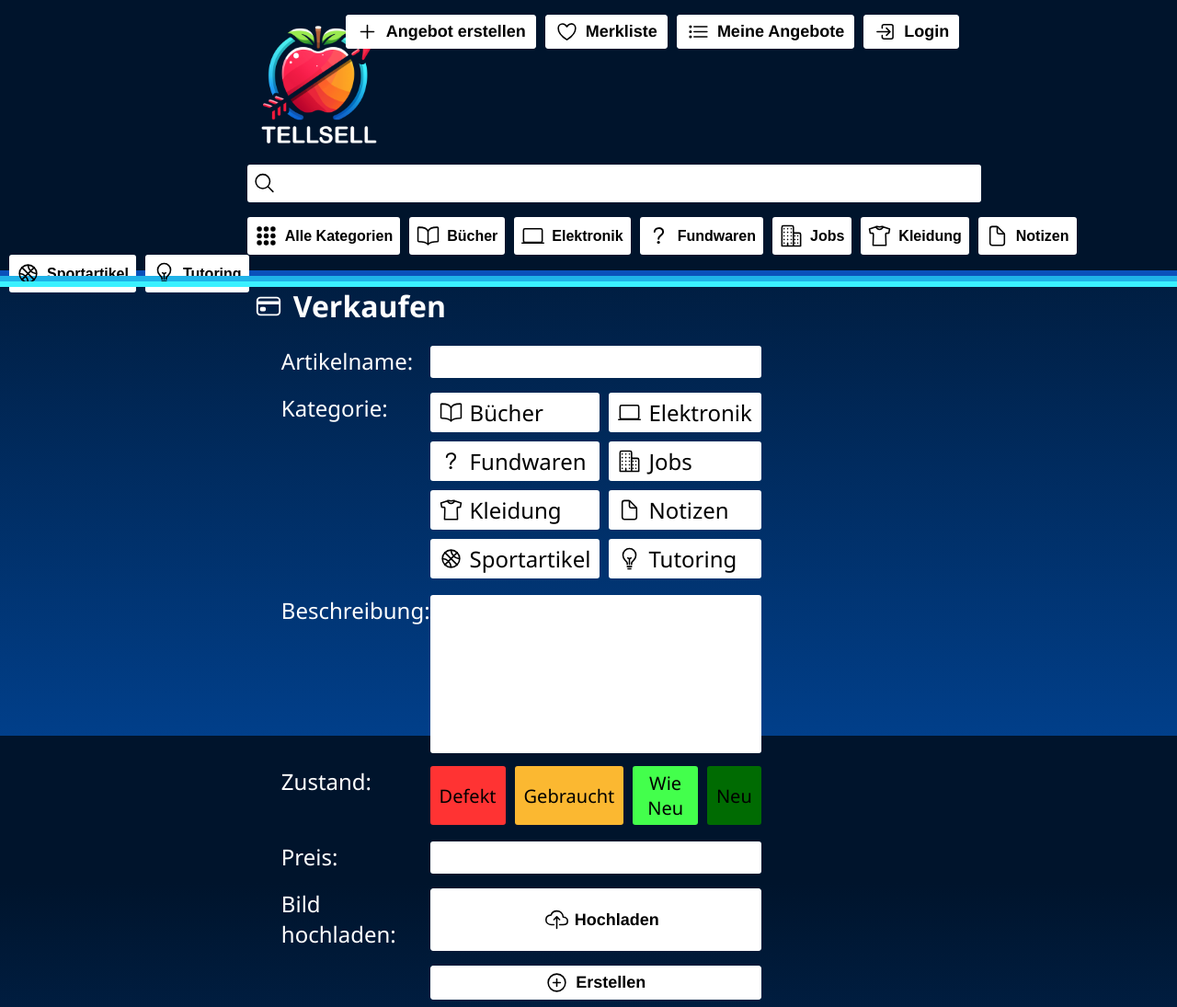
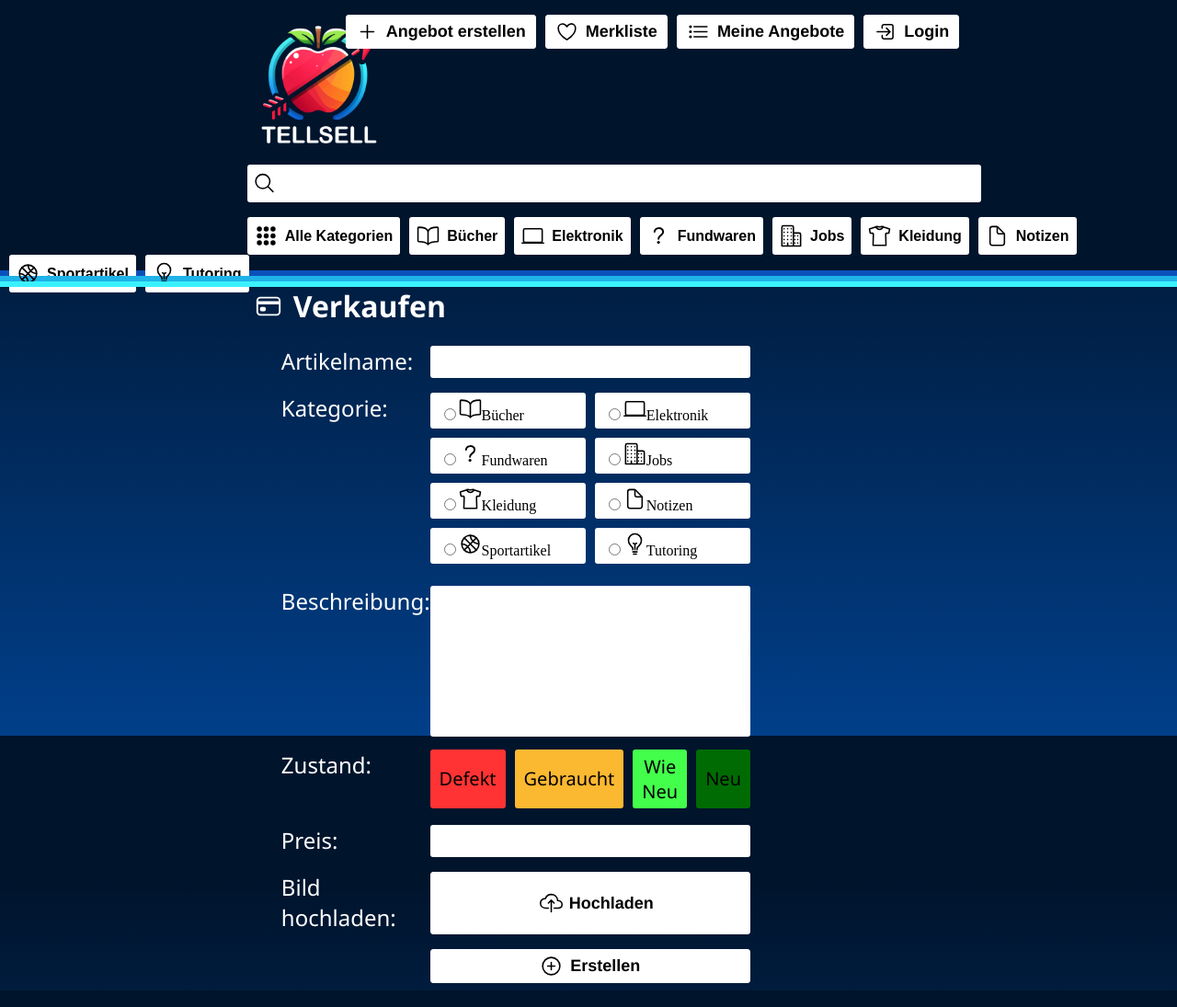
Before and after one commit to Mostercoder/Projekt-Web-App, a Flask app: page /sell_item in a window 1280 px wide. Shown: the whole page at 92% size. Run offline with Flask 3, Linux system fonts and the light colour scheme; a user stored in the database is signed in; data comes from the database, SQL or seed files in the repository; some libraries are stand-ins or nearby versions.

Commit message:
made cats work
you will need to make the sell page nice again

```diff
--- a/tellsell/app.py
+++ b/tellsell/app.py
@@ -73,7 +73,8 @@ c.execute('''CREATE TABLE IF NOT EXISTS items
              itemdesc TEXT NOT NULL,
              price Decimal,
              user_id int,
-             item_picture TEXT
+             item_picture TEXT,
+             cat TEXT NOT NULL
              );''')
 conn.commit()
 conn.close()
@@ -177,7 +178,7 @@ def login():
     else:
         return render_template('login.html')
 
-# Index page, accessible only to logged-in users
+# Index page
 @app.route('/')
 def index():
     #if 'email' not in session:
@@ -185,10 +186,15 @@ def index():
 
     current_user_email = session.get('email', None)
 
+    category = request.args.get('category')
+
     # Fetch all items from the 'items' table
     conn = get_db()
     cursor = conn.cursor()
-    cursor.execute('SELECT * FROM items')
+    if category:
+        cursor.execute('SELECT * FROM items WHERE cat = ?', (category,))
+    else:
+        cursor.execute('SELECT * FROM items')
     items = cursor.fetchall()
     conn.close()
 
@@ -221,6 +227,7 @@ def add_item():
     itemname = request.form.get('itemname')
     itemdesc = request.form.get('itemdesc')
     price = request.form.get('price')
+    category = request.form.get('category')
 
     # Insert the item into the 'items' table
     conn = get_db()
@@ -247,14 +254,14 @@ def add_item():
                     file.save(file_path)
                     print(file_path)
             try:
-                cursor.execute("INSERT INTO items (itemname, itemdesc, price, user_id, item_picture) VALUES (?, ?, ?, ?, ?)",
-                           (itemname, itemdesc, price, user_id, filename))
+                cursor.execute("INSERT INTO items (itemname, itemdesc, price, user_id, item_picture, cat) VALUES (?, ?, ?, ?, ?, ?)",
+                           (itemname, itemdesc, price, user_id, filename, category))
                 conn.commit()
 
             except: #no picture provided
                 print("no image")
-                cursor.execute("INSERT INTO items (itemname, itemdesc, price, user_id) VALUES (?, ?, ?, ?)",
-                           (itemname, itemdesc, price, user_id))
+                cursor.execute("INSERT INTO items (itemname, itemdesc, price, user_id, cat) VALUES (?, ?, ?, ?, ?)",
+                           (itemname, itemdesc, price, user_id, category))
                 conn.commit()
 
             finally:
@@ -270,6 +277,10 @@ def add_item():
         return redirect(url_for('login'))
 
 
+@app.route('/process_category', methods=['POST'])
+def process_category():
+    selected_category = request.form.get('category')
+    return f'Selected category: {selected_category}'
 
 
 
--- a/tellsell/templates/sell_item.html
+++ b/tellsell/templates/sell_item.html
@@ -59,16 +59,15 @@
       <input type="text" id="itemname" name="itemname" required>
 
       <a>Kategorie:</a>
-
         <div class="category_grid">
-        <div class="category"><a href="#überuns"><ion-icon name="book-outline"></ion-icon>Bücher</a></div>
-        <div class="category"><a href="#leistungen"><ion-icon name="laptop-outline"></ion-icon>Elektronik</a></div>
-        <div class="category"><a href="#kontakt"><ion-icon name="help-outline"></ion-icon>Fundwaren</a></div>
-        <div class="category"><a href="#kontakt"><ion-icon name="business-outline"></ion-icon>Jobs</a></div>
-        <div class="category"><a href="#kontakt"><ion-icon name="shirt-outline"></ion-icon>Kleidung</a></div>
-        <div class="category"><a href="#kontakt"><ion-icon name="document-outline"></ion-icon>Notizen</a></div>
-        <div class="category"><a href="#kontakt"><ion-icon name="basketball-outline"></ion-icon>Sportartikel</a></div>
-        <div class="category"><a href="#kontakt"><ion-icon name="bulb-outline"></ion-icon>Tutoring</a></div>
+          <div class="category"><label><input type="radio" name="category" value="Bücher"><ion-icon name="book-outline"></ion-icon>Bücher</a></div>
+          <div class="category"><label><input type="radio" name="category" value="Elektronik"><ion-icon name="laptop-outline"></ion-icon>Elektronik</label></div>
+          <div class="category"><label><input type="radio" name="category" value="Fundwaren"><ion-icon name="help-outline"></ion-icon>Fundwaren</a></div>
+          <div class="category"><label><input type="radio" name="category" value="jobs"><ion-icon name="business-outline"></ion-icon>Jobs</a></div>
+          <div class="category"><label><input type="radio" name="category" value="Kleidung"><ion-icon name="shirt-outline"></ion-icon>Kleidung</a></div>
+          <div class="category"><label><input type="radio" name="category" value="Notizen"><ion-icon name="document-outline"></ion-icon>Notizen</a></div>
+          <div class="category"><label><input type="radio" name="category" value="Sportartikel"><ion-icon name="basketball-outline"></ion-icon>Sportartikel</a></div>
+          <div class="category"><label><input type="radio" name="category" value="Tutoring"><ion-icon name="bulb-outline"></ion-icon>Tutoring</a></div>
         </div>
 
       <a>Beschreibung:</a>
```
Also changed, not shown: tellsell/templates/index.html (+9 -9 lines), 1 other file. Lines whose indentation alone changed are shown as unchanged.
